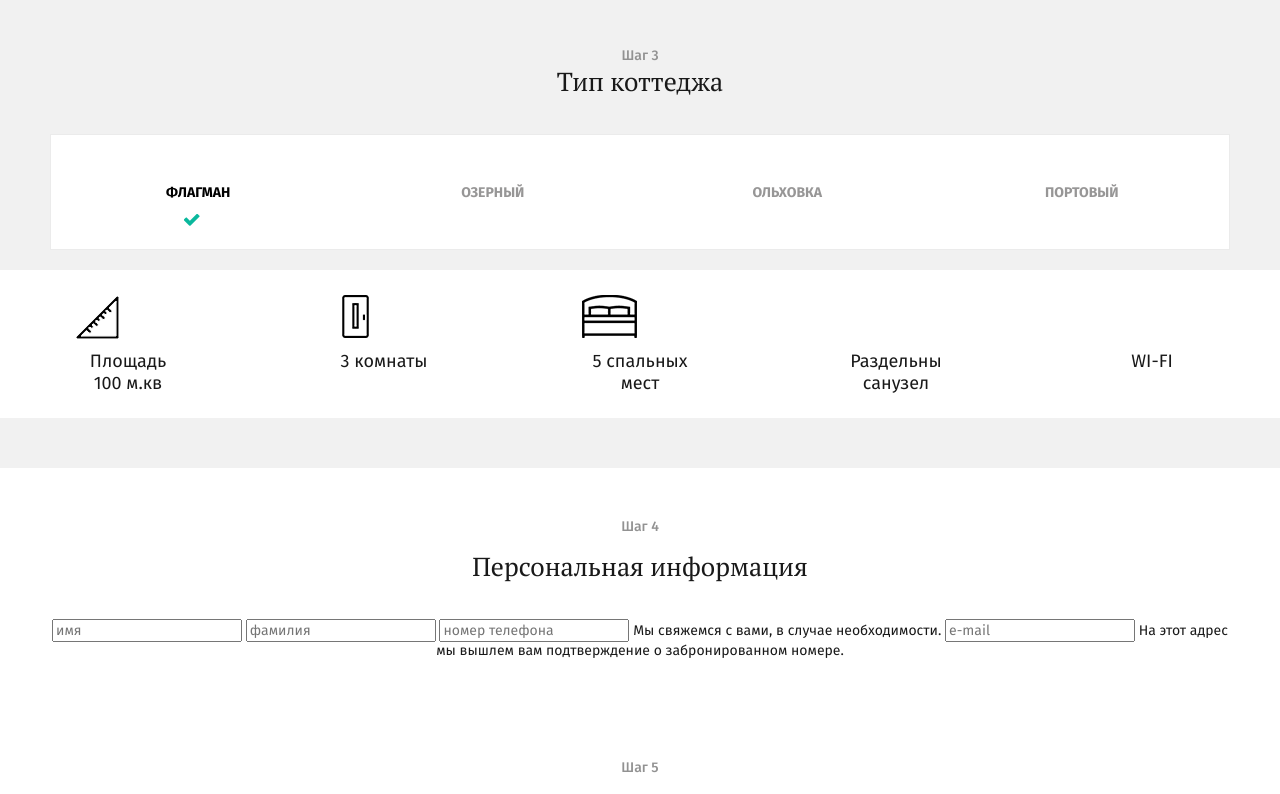
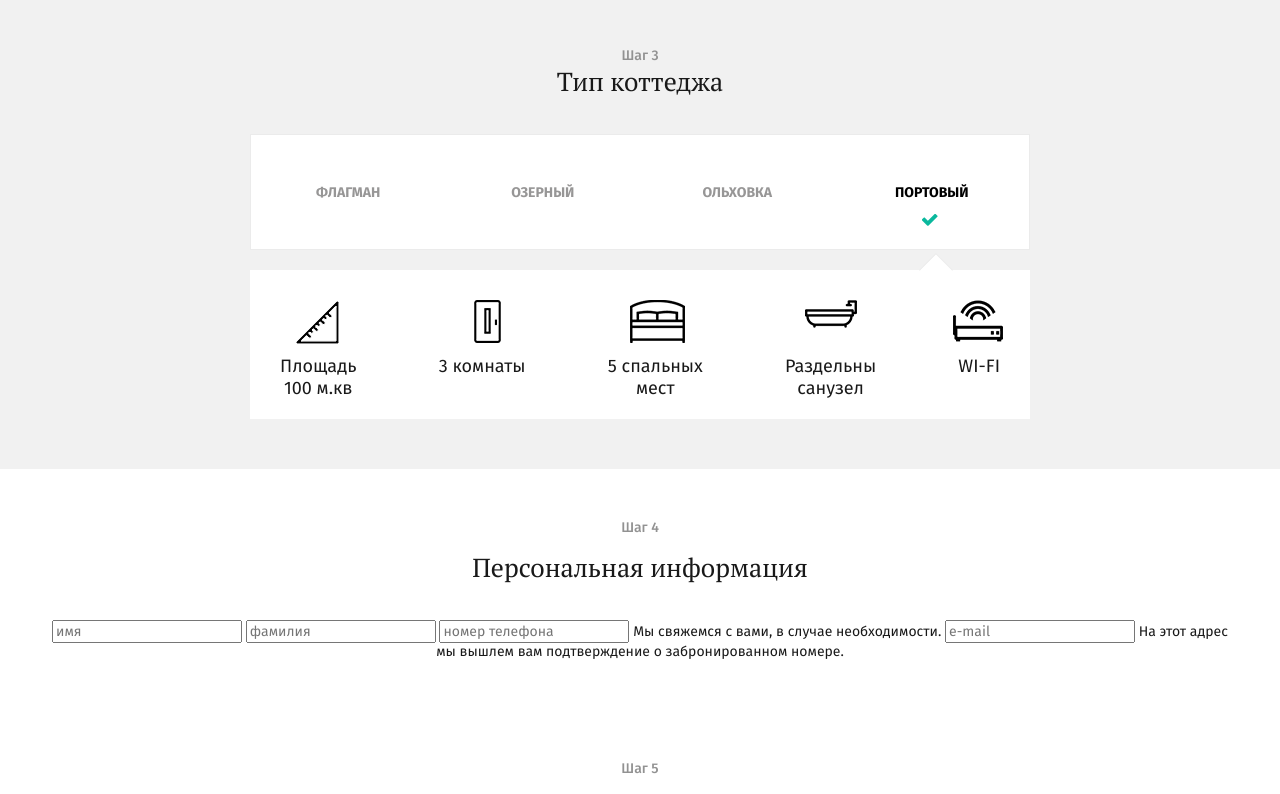
Before and after one commit to Annushka1/fr-test, a website: page src/form.html in a window 1280 px wide. Shown: the part 1042-1836 px from the top of the page. Drawn offline with nearby package versions, Linux system fonts and the light colour scheme; files that its build step writes are made by us from their sources; a web font is replaced by a local one.

Commit message:
item-digs без js

```diff
--- a/src/form.html
+++ b/src/form.html
@@ -99,22 +99,21 @@
 							<h3 class="order-step__title">Тип коттеджа</h3>
 							<div class="type-digs__inner">
 								<div class="type-digs__item">
-									<h4 class="type-digs__title  type-digs__title--active">Флагман</h4>
+									<h4 class="type-digs__title" id="flagman-title">Флагман</h4>
 								</div>
 								<div class="type-digs__item">
-									<h4 class="type-digs__title">Озерный</h4>
+									<h4 class="type-digs__title" id="Ozerny-title">Озерный</h4>
 								</div>
 								<div class="type-digs__item">
-									<h4 class="type-digs__title">Ольховка</h4>
-
+									<h4 class="type-digs__title" id="c">Ольховка</h4>
 								</div>
 								<div class="type-digs__item">
-									<h4 class="type-digs__title">Портовый</h4>
+									<h4 class="type-digs__title  type-digs__title--active" id="portovy-title">Портовый</h4>
 
 								</div>
 							</div>
 							<div class="type-digs__item-offer">
-							<ul class="type-digs__option  type-digs__option--active">
+							<ul class="type-digs__option" id="flagman">
 								<li class="type-digs__option-item type-digs__option-item--1">Площадь<br> 100 м.кв</li>
 								<li class="type-digs__option-item  type-digs__option-item--2">3 комнаты</li>
 								<li class="type-digs__option-item  type-digs__option-item--3">5 спальных<br> мест</li>
@@ -122,25 +121,25 @@
 								<li class="type-digs__option-item  type-digs__option-item--5">WI-FI</li>
 							</ul>
 
-							<ul class="type-digs__option">
+							<ul class="type-digs__option" id="Ozerny">
 								<li class="type-digs__option-item type-digs__option-item--1">Площадь 100 м.кв</li>
 								<li class="type-digs__option-item  type-digs__option-item--2">3 комнаты</li>
 								<li class="type-digs__option-item  type-digs__option-item--3">5 спальных мест</li>
 								<li class="type-digs__option-item  type-digs__option-item--4">Раздельны санузел</li>
 								<li class="type-digs__option-item  type-digs__option-item--5">WI-FI</li>
 							</ul>
-							<ul class="type-digs__option">Ольховка
+							<ul class="type-digs__option" id="Olhovka">Ольховка
 								<li class="type-digs__option-item type-digs__option-item--1">Площадь 100 м.кв</li>
 								<li class="type-digs__option-item  type-digs__option-item--2">3 комнаты</li>
 								<li class="type-digs__option-item  type-digs__option-item--3">5 спальных мест</li>
 								<li class="type-digs__option-item  type-digs__option-item--4">Раздельны санузел</li>
 								<li class="type-digs__option-item  type-digs__option-item--5">WI-FI</li>
 							</ul>
-							<ul class="type-digs__option">
-								<li class="type-digs__option-item type-digs__option-item--1">Площадь 100 м.кв</li>
+							<ul class="type-digs__option  type-digs__option--active" id="portovy">
+								<li class="type-digs__option-item type-digs__option-item--1">Площадь <br>100 м.кв</li>
 								<li class="type-digs__option-item  type-digs__option-item--2">3 комнаты</li>
-								<li class="type-digs__option-item  type-digs__option-item--3">5 спальных мест</li>
-								<li class="type-digs__option-item  type-digs__option-item--4">Раздельны санузел</li>
+								<li class="type-digs__option-item  type-digs__option-item--3">5 спальных<br> мест</li>
+								<li class="type-digs__option-item  type-digs__option-item--4">Раздельны<br> санузел</li>
 								<li class="type-digs__option-item  type-digs__option-item--5">WI-FI</li>
 								</ul>
 						</div>
--- a/src/less/blocks/type-digs.less
+++ b/src/less/blocks/type-digs.less
@@ -3,6 +3,11 @@
 
   .order-step {
     display: block;
+
+
+    @media(min-width: @screen-lg) {
+     width: 780px;
+    }
   }
 
 
@@ -12,16 +17,16 @@
     justify-content: center;
     background-color: #fff;
     border: 1px solid @color-border;
-    width: @container-xs;
+    width: 100vw;
     margin: 0 auto;
 
     @media(min-width: @screen-sm) {
       flex-direction: row;
-      width: @container-sm;
+      width: 100vw;
     }
 
     @media(min-width: @screen-lg) {
-      width: @container-lg;
+      width: 780px;
     }
 
     // @media(min-width: @screen-lg) {
@@ -33,6 +38,8 @@
 
   &__item {
     width: 100%;
+    text-transform: uppercase;
+    font-size: @font-size;
     @media(min-width: @screen-sm) {
       width: 25%;
       padding: 30px 0;
@@ -44,6 +51,7 @@
     font-size: @font-size18;
     margin: 20px 0 0 0;
     justify-content: space-between;
+    // padding: 45px 0 15px 0;
 
     @media(min-width: @screen-sm) {
       &--active {
@@ -51,13 +59,45 @@
         background-color: @color-white;
         display: flex;
         list-style-type: none;
-        padding: 80px 0 24px 0;
+        padding: 85px 30px 20px 30px;
+        position: relative;
+
+        &:before {
+          content: "";
+          width: 24px;
+          height: 24px;
+          transform: rotate(45deg) translateX(-17px);
+          border-left: 1px solid rgba(0, 0, 0, 0.08);
+          border-top: 1px solid rgba(0, 0, 0, 0.08);
+          background-color: #fff;
+          position: absolute;
+          top: 0;
+        }
       }
     }
   }
 
+  #flagman:before {
+    left: 12%;
+  }
+
+  #Ozerny:before {
+    left: 38%;
+  }
+
+  #Olhovka:before {
+    left: 63%;
+  }
+
+  #portovy:before {
+    left: 88%;
+  }
+
+  &__item-offer {
+
+  }
+
 &__option-item {
-  width: 20%;
   position: relative;
 
   &--1:after {
@@ -68,7 +108,7 @@
     width: 50px;
     background-repeat: no-repeat;
     top: -55px;
-    left: 75px;
+    left: 15px;
   }
 
     &--2:after {
@@ -79,18 +119,47 @@
     width: 50px;
     background-repeat: no-repeat;
     top: -55px;
-    left: 86px;
+    left: 35px;
   }
 
  &--3:after {
     content: "";
     position: absolute;
-    background-image: url('../../img/item-offer-3.png');
+    background-image: url('../img/item-offer-3.png');
     height: 50px;
     width: 55px;
     background-repeat: no-repeat;
     top: -55px;
-    left: 70px;
+    left: 22px;
+  }
+
+  &--4:after {
+    content: "";
+    position: absolute;
+    background-image: url('../img/item-offer-4.png');
+    height: 50px;
+    width: 55px;
+    background-repeat: no-repeat;
+    top: -55px;
+    left: 20px;
+  }
+
+  &--5:after {
+      content: "";
+      position: absolute;
+      background-image: url('../img/item-offer-Wi-FI.png');
+      height: 50px;
+      width: 55px;
+      background-repeat: no-repeat;
+
+      @media(min-width: @screen-sm) {
+        top: -55px;
+        left: -5px;
+      }
+
+    @media(min-width: @screen-lg) {
+        left: -5px;
+    }
   }
 }
 
@@ -109,14 +178,20 @@
         background: url('../img/ic-check.png');
         width: 16px;
         height: 12px;
+        position: absolute;
         left: 30%;
         top: 10%;
-        position: absolute;
 
         @media(min-width: @screen-sm) {
           left: 45%;
+          top: 150%;
+        }
+
+
+        @media(min-width: @screen-lg) {
+          left: 45%;
           top: 180%;
-       }
+        }
       }
     }
   }
```
Also changed, not shown: build/css/style.css, build/css/style.min.css, build/form.html, 1 other file.
